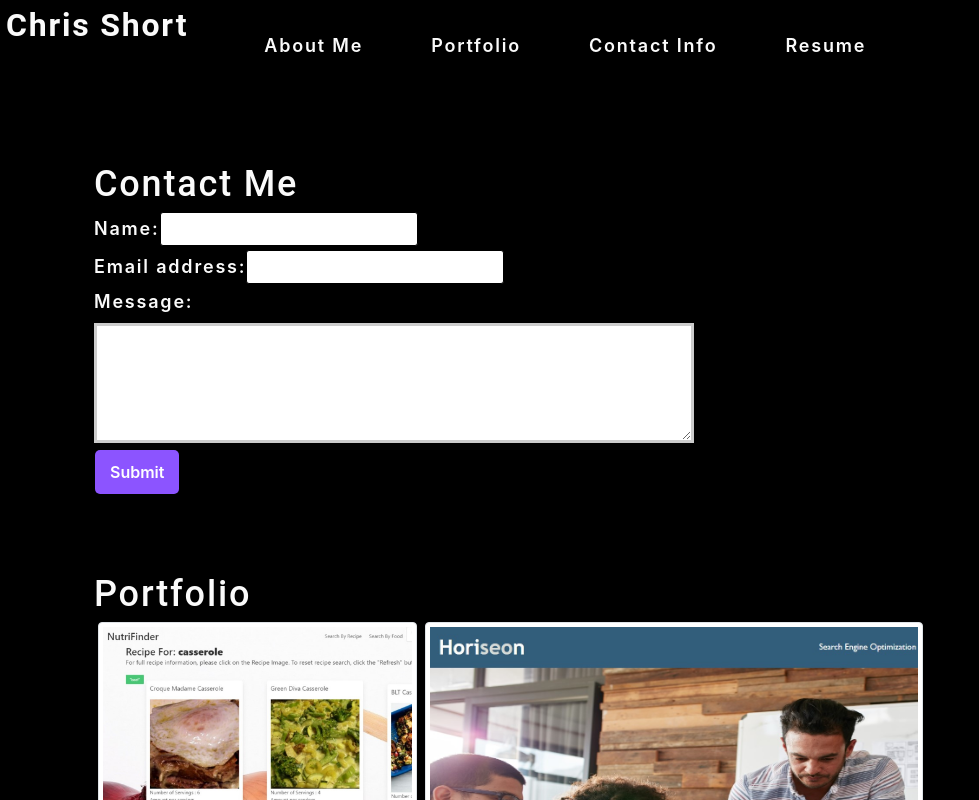
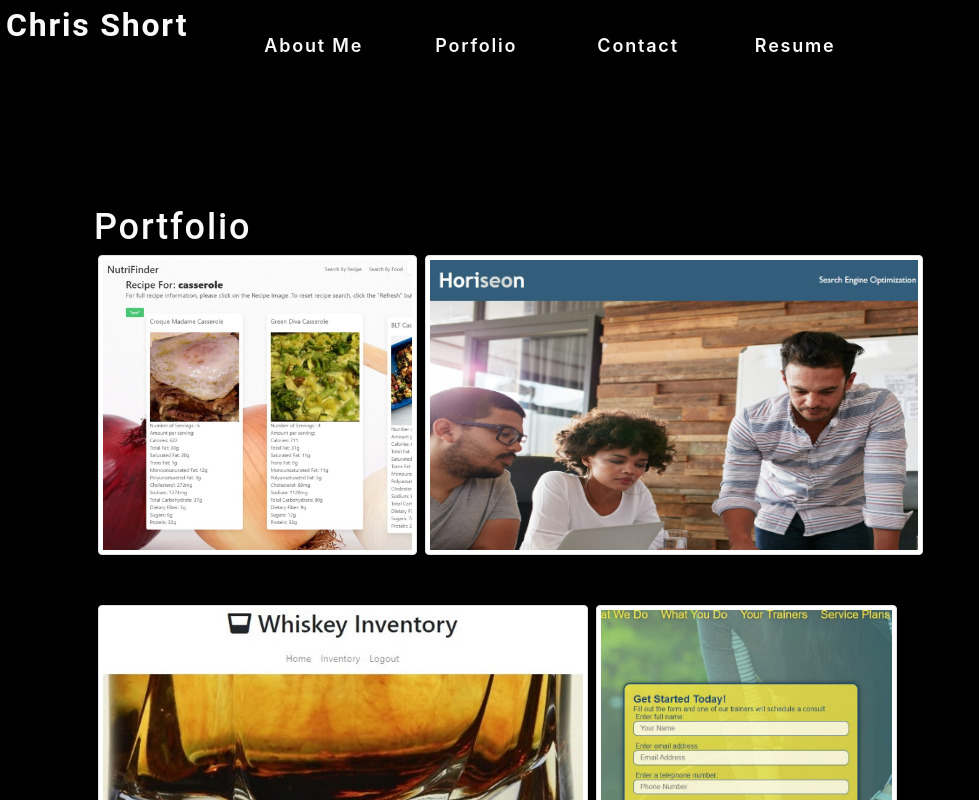
Before and after one commit to durcoorigin/react-portfolio, a React (Create React App) app: page / in a window 1280 px wide. Shown: the top 800 px of the page, without its empty margins (0-979 px from the left). Built offline with nearby package versions, Linux system fonts and the light colour scheme.

Commit message:
to share

```diff
--- a/src/App.js
+++ b/src/App.js
@@ -1,4 +1,4 @@
-import React from 'react';
+import React, { useState } from 'react';
 import './App.css';
 import About from './components/About';
 import Nav from './components/Nav';
@@ -6,13 +6,26 @@
 import ContactForm from './components/Contact';
 
 function App() {
+  const [contactSelected, setContactSelected] = useState(false);
+
   return (
     <div>
-      <Nav></Nav>
+      <Nav>
+        contactSelected={contactSelected}
+        setContactSelected={setContactSelected}
+      </Nav>
+
       <main>
-        <ContactForm></ContactForm>
-        <Portfolio></Portfolio>
-        <About></About>
+      <div>
+        {!contactSelected ? (
+          <>
+            <Portfolio></Portfolio>
+            <About></About>
+          </>
+        ) : (
+            <ContactForm></ContactForm>
+          )}
+        </div>
       </main>
     </div>
 
--- a/src/components/Nav/index.js
+++ b/src/components/Nav/index.js
@@ -1,6 +1,11 @@
 import React from 'react';
 
-function Nav() {
+function Nav(props) {
+
+    const {
+        contactSelected,
+        setContactSelected
+      } = props;
 
     return(
     <header className="flex-row px-1">
@@ -12,18 +17,18 @@
         <nav>
             <ul className="flex-row">
                 <li>
-                    <a href="#about">
+                    <a data-testid="about" href="#about" onClick={() => setContactSelected(false)}>
                         About Me
                     </a>
                 </li>
-                <li>
+                <li className={`mx-1 ${!contactSelected && `navActive`}`}>
                     <a href="#porfolio">
-                        Portfolio
+                    <span onClick={() => setContactSelected(false)}>Porfolio</span>
                     </a>
                 </li>
-                <li>
+                <li className={`mx-2 ${contactSelected && 'navActive'}`}>
                     <a href="#contact">
-                        Contact Info
+                    <span onClick={() => setContactSelected(true)}>Contact</span>
                     </a>
                 </li>
                 <li>
```
